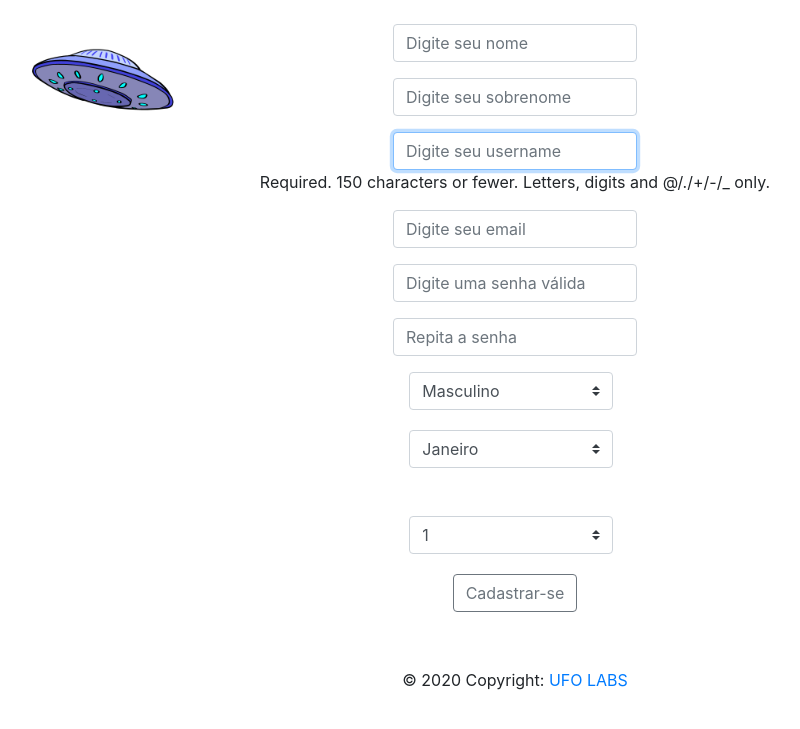
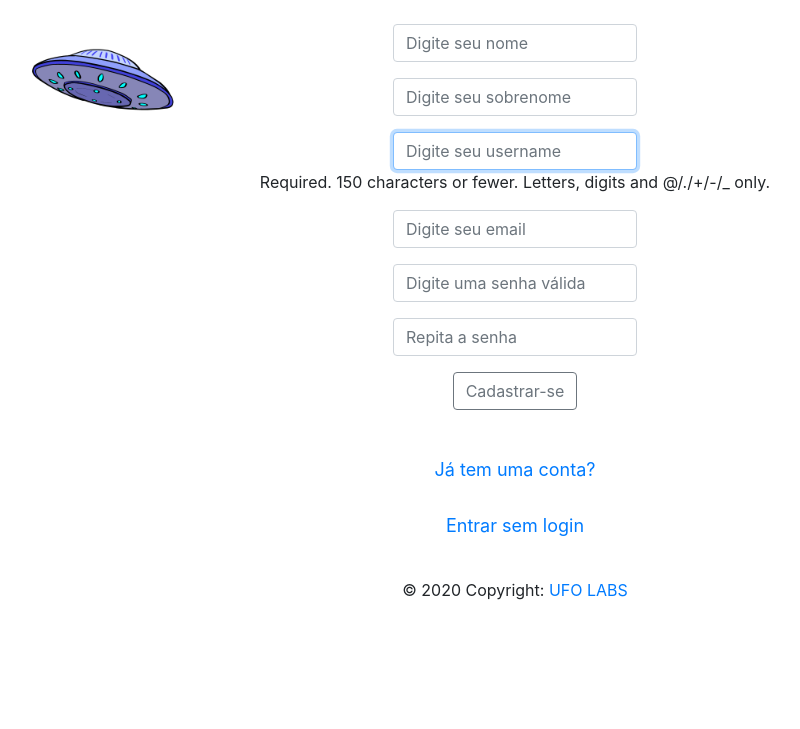
Before and after one commit to JoseRAGarcia/ufolabs, a Django app: page / in a window 1280 px wide. Shown: the top 729 px of the page, without its empty margins (125-925 px from the left). Run offline with Django 3.2, Linux system fonts and the light colour scheme; some libraries are stand-ins or nearby versions.

Commit message:
Adicionado link para login em registro.html

```diff
--- a/src/settings.py
+++ b/src/settings.py
@@ -27,7 +27,10 @@ SECRET_KEY = config('SECRET_KEY')
 # SECURITY WARNING: don't run with debug turned on in production!
 DEBUG = config('DEBUG', default=False, cast=bool)
 
-ALLOWED_HOSTS = ['ufolabs.herokuapp.com']
+ALLOWED_HOSTS = [
+    'ufolabs.herokuapp.com',
+    'localhost'
+]
 
 
 # Application definition
--- a/templates/css/registro.css
+++ b/templates/css/registro.css
@@ -10,3 +10,10 @@ img{
     float: left;
     margin-left: 10%;
 }
+
+.link{
+  height: 40px;
+  text-align: center;
+  font-size: 18px;
+  line-height: 40px;
+}
--- a/templates/registro.html
+++ b/templates/registro.html
@@ -14,69 +14,74 @@
 <form action="/" method='POST'>
 	{% csrf_token %}
   	{{ form.as_p }}
-  <p><label class="mr-sm-2" for="inlineFormCustomSelect">Genero</label></p>
-  <p><select class="custom-select mr-sm-2 col-lg-4" id="inlineFormCustomSelect"></p>
-     <option value="1">Masculino</option>
-     <option value="2">Feminino</option>
-    <!-- <option value="3">Outros</option> Mudar futuramente (evitar processo ridiculos de malucos da internet)--->
-  </select>
+<!--  <p><label class="mr-sm-2" for="inlineFormCustomSelect">Genero</label></p>-->
+<!--  <p><select class="custom-select mr-sm-2 col-lg-4" id="inlineFormCustomSelect"></p>-->
+<!--     <option value="1">Masculino</option>-->
+<!--     <option value="2">Feminino</option>-->
+<!--    &lt;!&ndash; <option value="3">Outros</option> Mudar futuramente (evitar processo ridiculos de malucos da internet)-&ndash;&gt;-->
+<!--  </select>-->
 
-<p><label class="my-1 mr-2" for="inlineFormCustomSelectPref">Mês de Nascimento</label></p>
-<p><select class="custom-select my-1 mr-sm-2 col-lg-4" id="inlineFormCustomSelectPref"></p>
-    <option value="1">Janeiro</option>
-    <option value="2">Fevereiro</option>
-    <option value="3">Março</option>
-    <option value="4">Abril</option>
-    <option value="5">Maio</option>
-    <option value="6">Junho</option>
-    <option value="7">Julho</option>
-    <option value="8">Agosto</option>
-    <option value="9">Setembro</option>
-    <option value="10">Outubro</option>
-    <option value="11">Novembro</option>
-    <option value="12">Dezembro</option>
-</select>
+<!--<p><label class="my-1 mr-2" for="inlineFormCustomSelectPref">Mês de Nascimento</label></p>-->
+<!--<p><select class="custom-select my-1 mr-sm-2 col-lg-4" id="inlineFormCustomSelectPref"></p>-->
+<!--    <option value="1">Janeiro</option>-->
+<!--    <option value="2">Fevereiro</option>-->
+<!--    <option value="3">Março</option>-->
+<!--    <option value="4">Abril</option>-->
+<!--    <option value="5">Maio</option>-->
+<!--    <option value="6">Junho</option>-->
+<!--    <option value="7">Julho</option>-->
+<!--    <option value="8">Agosto</option>-->
+<!--    <option value="9">Setembro</option>-->
+<!--    <option value="10">Outubro</option>-->
+<!--    <option value="11">Novembro</option>-->
+<!--    <option value="12">Dezembro</option>-->
+<!--</select>-->
 
-<br>
-<br>
+<!--<br>-->
+<!--<br>-->
 
-<p><label class="my-1 mr-2" for="inlineFormCustomSelectPref ">Data de nascimento</label></p>
-<p><select class="custom-select my-1 mr-sm-2 col-lg-4" id="inlineFormCustomSelectPref"></p>
-    <option value="1">1</option>
-    <option value="2">2</option>
-    <option value="3">3</option>
-    <option value="4">4</option>
-    <option value="5">5</option>
-    <option value="6">6</option>
-    <option value="7">7</option>
-    <option value="8">8</option>
-    <option value="9">9</option>
-    <option value="10">10</option>
-    <option value="11">11</option>
-    <option value="12">12</option>
-    <option value="13">13</option>
-    <option value="14">14</option>
-    <option value="15">15</option>
-    <option value="16">16</option>
-    <option value="17">17</option>
-    <option value="18">18</option>
-    <option value="19">19</option>
-    <option value="20">20</option>
-    <option value="21">21</option>
-    <option value="22">22</option>
-    <option value="23">23</option>
-    <option value="24">24</option>
-    <option value="25">25</option>
-    <option value="26">26</option>
-    <option value="27">27</option>
-    <option value="28">28</option>
-    <option value="29">29</option>
-    <option value="30">30</option>
-    <option value="31">31</option>
-</select>
+<!--<p><label class="my-1 mr-2" for="inlineFormCustomSelectPref ">Data de nascimento</label></p>-->
+<!--<p><select class="custom-select my-1 mr-sm-2 col-lg-4" id="inlineFormCustomSelectPref"></p>-->
+<!--    <option value="1">1</option>-->
+<!--    <option value="2">2</option>-->
+<!--    <option value="3">3</option>-->
+<!--    <option value="4">4</option>-->
+<!--    <option value="5">5</option>-->
+<!--    <option value="6">6</option>-->
+<!--    <option value="7">7</option>-->
+<!--    <option value="8">8</option>-->
+<!--    <option value="9">9</option>-->
+<!--    <option value="10">10</option>-->
+<!--    <option value="11">11</option>-->
+<!--    <option value="12">12</option>-->
+<!--    <option value="13">13</option>-->
+<!--    <option value="14">14</option>-->
+<!--    <option value="15">15</option>-->
+<!--    <option value="16">16</option>-->
+<!--    <option value="17">17</option>-->
+<!--    <option value="18">18</option>-->
+<!--    <option value="19">19</option>-->
+<!--    <option value="20">20</option>-->
+<!--    <option value="21">21</option>-->
+<!--    <option value="22">22</option>-->
+<!--    <option value="23">23</option>-->
+<!--    <option value="24">24</option>-->
+<!--    <option value="25">25</option>-->
+<!--    <option value="26">26</option>-->
+<!--    <option value="27">27</option>-->
+<!--    <option value="28">28</option>-->
+<!--    <option value="29">29</option>-->
+<!--    <option value="30">30</option>-->
+<!--    <option value="31">31</option>-->
+<!--</select>-->
 
 
 <p><button type="submit" class="btn btn-outline-secondary">Cadastrar-se</button></p></center>
+<div>
+    <p class="link"><a href="{% url 'login' %}">Já tem uma conta?</a></p>
+    <p class="link"><a href="{% url 'home' %}">Entrar sem login</a></p>
+</div>
+
 
 </form>
 </span>
```
